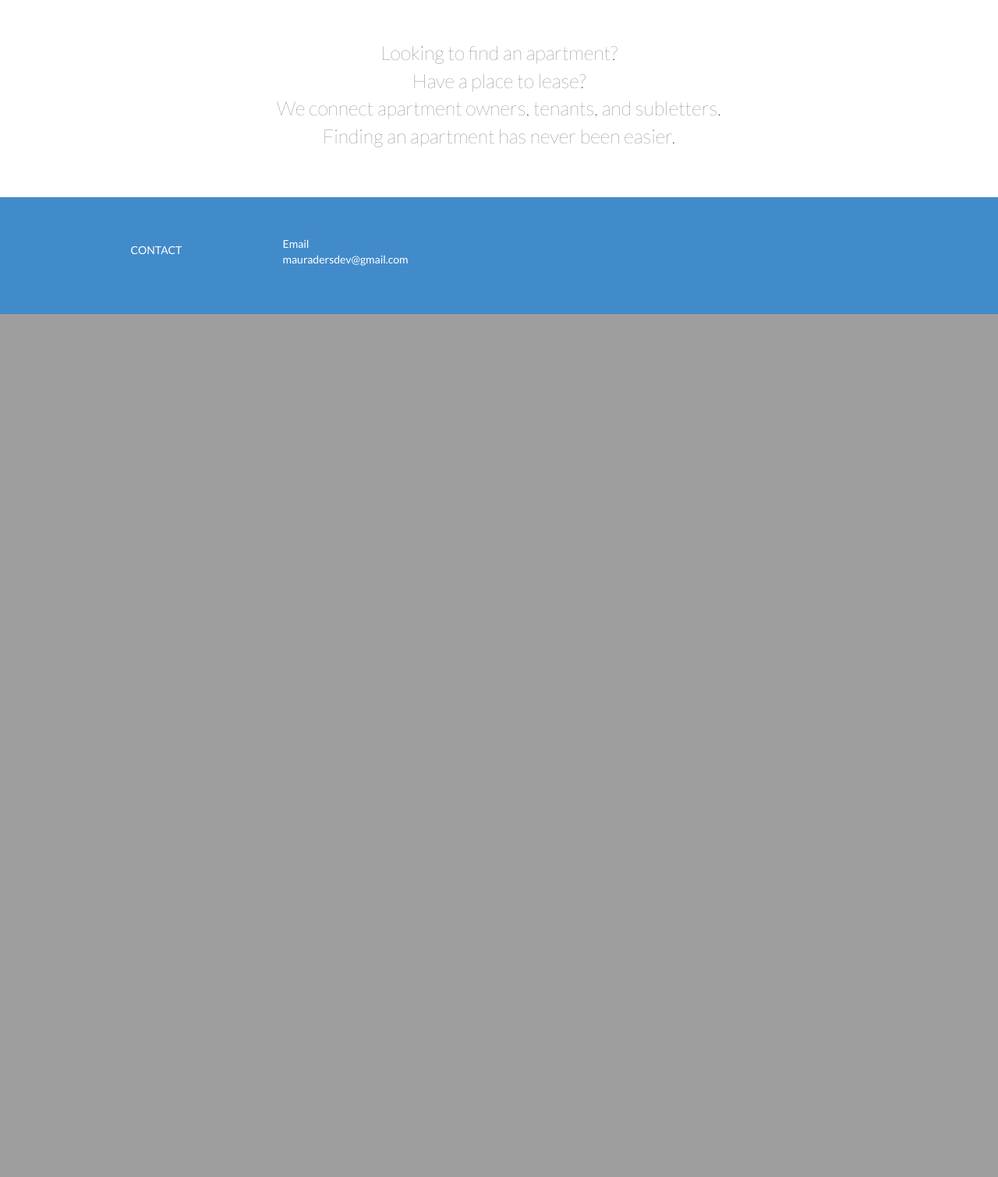
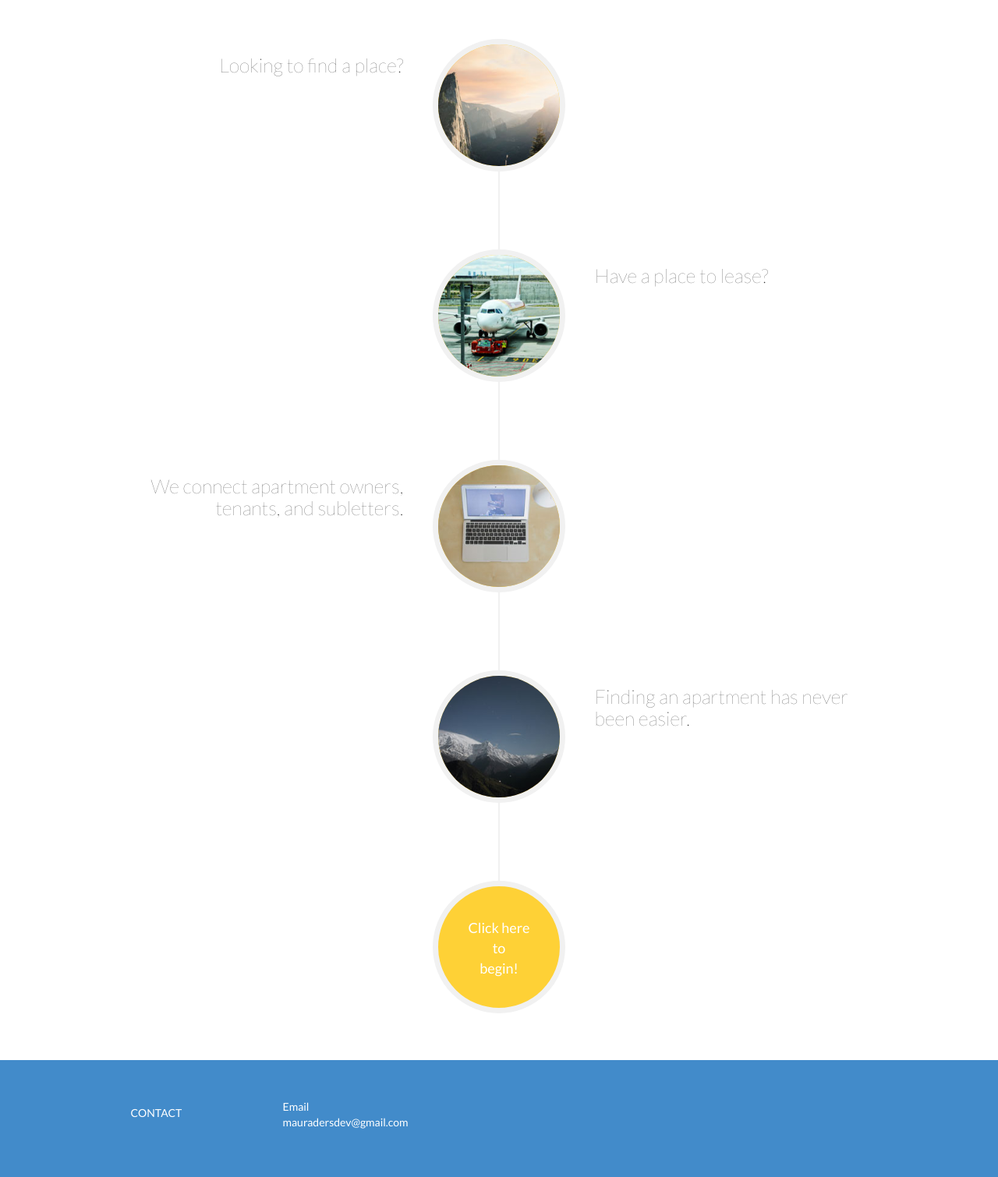
Before and after one commit to habito/web, a Django app: page / in a window 1280 px wide. Shown: the part 800-2310 px from the top of the page at 78% size. Before the commit the page ends 1203 px from the top, so only its background shows below. Run offline with Django 3.2, Linux system fonts and the light colour scheme; some libraries are stand-ins or nearby versions.

Commit message:
added timeline to home page

```diff
--- a/listings/models.py
+++ b/listings/models.py
@@ -2,16 +2,16 @@ from django.db import models
 from general_models.models import Address
 from user_profile.models import UserProfile
 
-class Apartment(models.Model):
+class Place(models.Model):
     address = models.OneToOneField(Address)
     num_beds = models.IntegerField(max_length=1, default=1)
     num_baths = models.IntegerField(max_length=1, default=1)
     num_stories = models.IntegerField(max_length=1, default=1)
 
-class AptListing(models.Model):
+class Listing(models.Model):
     title = models.CharField(max_length=50)
     description = models.TextField()
-    apt = models.IntegerField('Apartment')
+    apt = models.IntegerField('Place')
     owner = models.OneToOneField(UserProfile)
 
     features = models.OneToOneField('Features')
--- /dev/null
+++ b/website/static/website/css/timeline.css
@@ -0,0 +1,199 @@
+.timeline {
+    position: relative;
+    padding: 0;
+    list-style: none;
+}
+
+.timeline:before {
+    content: "";
+    position: absolute;
+    top: 0;
+    bottom: 0;
+    left: 40px;
+    width: 2px;
+    margin-left: -1.5px;
+    background-color: #f1f1f1;
+}
+
+.timeline>li {
+    position: relative;
+    margin-bottom: 50px;
+    min-height: 50px;
+}
+
+.timeline>li:before,
+.timeline>li:after {
+    content: " ";
+    display: table;
+}
+
+.timeline>li:after {
+    clear: both;
+}
+
+.timeline>li .timeline-panel {
+    float: right;
+    position: relative;
+    width: 100%;
+    padding: 0 20px 0 100px;
+    text-align: left;
+}
+
+.timeline>li .timeline-panel:before {
+    right: auto;
+    left: -15px;
+    border-right-width: 15px;
+    border-left-width: 0;
+}
+
+.timeline>li .timeline-panel:after {
+    right: auto;
+    left: -14px;
+    border-right-width: 14px;
+    border-left-width: 0;
+}
+
+.timeline>li .timeline-image {
+    z-index: 100;
+    position: absolute;
+    left: 0;
+    width: 80px;
+    height: 80px;
+    margin-left: 0;
+    border: 7px solid #f1f1f1;
+    border-radius: 100%;
+    text-align: center;
+    color: #fff;
+    background-color: #fed136;
+}
+
+.timeline>li .timeline-image h4 {
+    margin-top: 12px;
+    font-size: 10px;
+    line-height: 14px;
+}
+
+.timeline>li.timeline-inverted>.timeline-panel {
+    float: right;
+    padding: 0 20px 0 100px;
+    text-align: left;
+}
+
+.timeline>li.timeline-inverted>.timeline-panel:before {
+    right: auto;
+    left: -15px;
+    border-right-width: 15px;
+    border-left-width: 0;
+}
+
+.timeline>li.timeline-inverted>.timeline-panel:after {
+    right: auto;
+    left: -14px;
+    border-right-width: 14px;
+    border-left-width: 0;
+}
+
+.timeline>li:last-child {
+    margin-bottom: 0;
+}
+
+.timeline .timeline-heading h4 {
+    margin-top: 0;
+    color: inherit;
+}
+
+.timeline .timeline-heading h4.subheading {
+    text-transform: none;
+}
+
+.timeline .timeline-body>p,
+.timeline .timeline-body>ul {
+    margin-bottom: 0;
+}
+
+@media(min-width:768px) {
+    .timeline:before {
+        left: 50%;
+    }
+
+    .timeline>li {
+        margin-bottom: 100px;
+        min-height: 100px;
+    }
+
+    .timeline>li .timeline-panel {
+        float: left;
+        width: 41%;
+        padding: 0 20px 20px 30px;
+        text-align: right;
+    }
+
+    .timeline>li .timeline-image {
+        left: 50%;
+        width: 100px;
+        height: 100px;
+        margin-left: -50px;
+    }
+
+    .timeline>li .timeline-image h4 {
+        margin-top: 16px;
+        font-size: 13px;
+        line-height: 18px;
+    }
+
+    .timeline>li.timeline-inverted>.timeline-panel {
+        float: right;
+        padding: 0 30px 20px 20px;
+        text-align: left;
+    }
+}
+
+@media(min-width:992px) {
+    .timeline>li {
+        min-height: 150px;
+    }
+
+    .timeline>li .timeline-panel {
+        padding: 0 20px 20px;
+    }
+
+    .timeline>li .timeline-image {
+        width: 150px;
+        height: 150px;
+        margin-left: -75px;
+    }
+
+    .timeline>li .timeline-image h4 {
+        margin-top: 30px;
+        font-size: 18px;
+        line-height: 26px;
+    }
+
+    .timeline>li.timeline-inverted>.timeline-panel {
+        padding: 0 20px 20px;
+    }
+}
+
+@media(min-width:1200px) {
+    .timeline>li {
+        min-height: 170px;
+    }
+
+    .timeline>li .timeline-panel {
+        padding: 0 20px 20px 100px;
+    }
+
+    .timeline>li .timeline-image {
+        width: 170px;
+        height: 170px;
+        margin-left: -85px;
+    }
+
+    .timeline>li .timeline-image h4 {
+        margin-top: 40px;
+    }
+
+    .timeline>li.timeline-inverted>.timeline-panel {
+        padding: 0 100px 20px 20px;
+    }
+}
--- a/website/templates/website/index.html
+++ b/website/templates/website/index.html
@@ -12,6 +12,7 @@
     <link href="{% static 'website/css/bootstrap.css' %}" rel="stylesheet">
     <link href="{% static 'website/css/font-awesome.min.css' %}" rel="stylesheet">
     <link href="{% static 'website/css/home_page.css' %}" rel="stylesheet">
+    <link href="{% static 'website/css/timeline.css' %}" rel="stylesheet">
 </head>
 <body id="page-top" data-spy="scroll" data-target=".navbar-custom">
     <nav class="navbar navbar-custom navbar-fixed-top" role="navigation">
@@ -82,10 +83,93 @@
         </div>
     </section>
 
-    <section id="about" class="container content-section text-center">
-        <div class="row">
-            <div class="col-lg-8 col-lg-offset-2" style="font-weight:100;font-size:25px">
-                <p>Looking to find an apartment?<br> Have a place to lease?<br> We connect apartment owners, tenants, and subletters.<br> Finding an apartment has never been easier.</p>
+    <!-- About Section -->
+    <section id="about">
+        <div class="container">
+<!--
+            <div class="row">
+                <div class="col-lg-12 text-center">
+                    <h2 class="section-heading">About</h2>
+                    <br>
+                    <h3 class="section-subheading text-muted">Lorem ipsum dolor sit amet consectetur.</h3>
+                </div>
+            </div>
+-->
+            <div class="row">
+                <div class="col-lg-12">
+                    <ul class="timeline">
+                        <li>
+                            <div class="timeline-image">
+                                <img class="img-circle img-responsive" src="{% static 'website/img/about/1.jpg' %}" alt="">
+                            </div>
+                            <div class="timeline-panel">
+                                <div class="timeline-heading">
+<!--                                    <h4>2009-2011</h4>-->
+
+                                    <h2 class="subheading" style="font-weight:100; font-size:25px;">Looking to find a place?</h2>
+                                </div>
+                                <div class="timeline-body">
+
+<!--                                    <p class="text-muted">Looking to find an apartment?</p>-->
+                                </div>
+                            </div>
+                        </li>
+                        <li class="timeline-inverted">
+                            <div class="timeline-image">
+                                <img class="img-circle img-responsive" src="{% static 'website/img/about/2.jpg' %}" alt="">
+                            </div>
+                            <div class="timeline-panel">
+                                <div class="timeline-heading">
+<!--
+                                    <h4>March 2011</h4>
+                                    <h4 class="subheading">An Agency is Born</h4>
+-->
+                                   <h2 class="subheading" style="font-weight:100; font-size:25px;">Have a place to lease?</h2>
+                                </div>
+                                <div class="timeline-body">
+
+<!--                                    <p class="text-muted">Lorem ipsum dolor sit amet, consectetur adipisicing elit. Sunt ut voluptatum eius sapiente, totam reiciendis temporibus qui quibusdam, recusandae sit vero unde, sed, incidunt et ea quo dolore laudantium consectetur!</p>-->
+                                </div>
+                            </div>
+                        </li>
+                        <li>
+                            <div class="timeline-image">
+                                <img class="img-circle img-responsive" src="{% static 'website/img/about/3.jpg' %}" alt="">
+                            </div>
+                            <div class="timeline-panel">
+                                <div class="timeline-heading">
+<!--                                    <h4>December 2012</h4>-->
+<!--                                    <h4 class="subheading">Transition to Full Service</h4>-->
+                                   <h2 class="subheading" style="font-weight:100; font-size:25px;">We connect apartment owners, tenants, and subletters.</h2>
+                                </div>
+                                <div class="timeline-body">
+<!--                                    <p class="text-muted">Lorem ipsum dolor sit amet, consectetur adipisicing elit. Sunt ut voluptatum eius sapiente, totam reiciendis temporibus qui quibusdam, recusandae sit vero unde, sed, incidunt et ea quo dolore laudantium consectetur!</p>-->
+                                </div>
+                            </div>
+                        </li>
+                        <li class="timeline-inverted">
+                            <div class="timeline-image">
+                                <img class="img-circle img-responsive" src="{% static 'website/img/about/4.jpg' %}" alt="">
+                            </div>
+                            <div class="timeline-panel">
+                                <div class="timeline-heading">
+<!--                                    <h4>July 2014</h4>-->
+<!--                                    <h4 class="subheading">Phase Two Expansion</h4>-->
+                                   <h2 class="subheading" style="font-weight:100; font-size:25px;">Finding an apartment has never been easier.</h2>
+                                </div>
+                                <div class="timeline-body">
+<!--                                    <p class="text-muted">Lorem ipsum dolor sit amet, consectetur adipisicing elit. Sunt ut voluptatum eius sapiente, totam reiciendis temporibus qui quibusdam, recusandae sit vero unde, sed, incidunt et ea quo dolore laudantium consectetur!</p>-->
+                                </div>
+                            </div>
+                        </li>
+                        <li class="timeline-inverted">
+                            <div class="timeline-image">
+                                <h4>Click here<br>to
+                                    <br>begin!</h4>
+                            </div>
+                        </li>
+                    </ul>
+                </div>
             </div>
         </div>
     </section>
```
Also changed, not shown: website/static/website/img/about/1.jpg (added), website/static/website/img/about/2.jpg (added), website/static/website/img/about/3.jpg (added), website/static/website/img/about/4.jpg (added), 1 other file.
